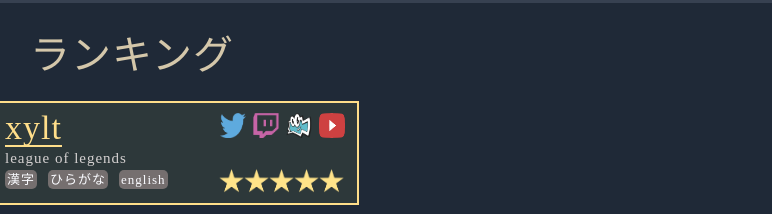
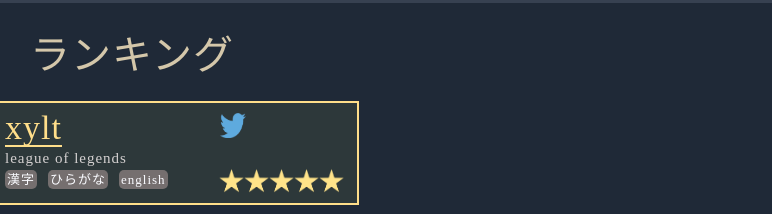
Before and after one commit to qkyuix/live_and_chill_front, a plain HTML site: page index.html in a window 1280 px wide. Shown: the part 97-311 px from the top of the page, 508-1280 px from the left. Drawn offline with Linux system fonts and the light colour scheme; a web font is replaced by a local one.

Commit message:
Update index.html

```diff
--- a/index.html
+++ b/index.html
@@ -81,9 +81,7 @@
                     <div class="sns_stars">
                         <div class="sns">
                             <a href="#"><img class="logo" src="https://github.com/qkyuix/live_and_chill_front/blob/main/icons/twitter.png?raw=true"></a>
-                            <a href="#"><img class="logo" src="https://github.com/qkyuix/live_and_chill_front/blob/main/icons/twitch.png?raw=true"></a>
-                            <a href="#"><img class="logo" src="https://github.com/qkyuix/live_and_chill_front/blob/main/icons/mildom.png?raw=true"></a>
-                            <a href="#"><img class="logo" src="https://github.com/qkyuix/live_and_chill_front/blob/main/icons/youtube.png?raw=true"></a>
+
                         </div>
                         <div class="stars">
                             <img href="#" class="star" src="/icons/star.png">
```
